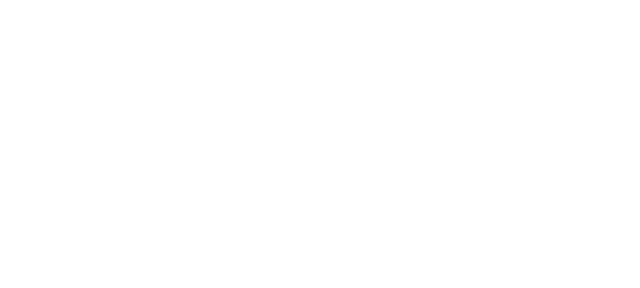
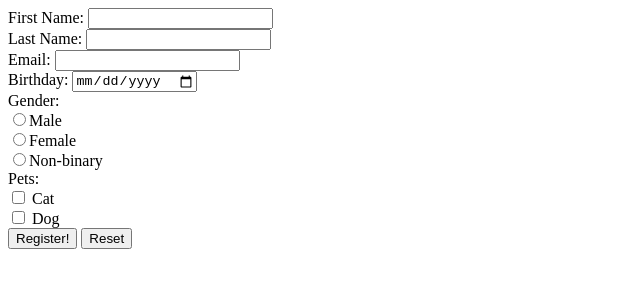
Before and after one commit to baconandchips/WebpageAdventures, a plain HTML site: page register.html in a window 1280 px wide. Shown: the whole page, without its empty margins (0-640 px from the left). Drawn offline with Linux system fonts and the light colour scheme.

Commit message:
added forms

```diff
--- a/register.html
+++ b/register.html
@@ -1,9 +1,23 @@
 <!DOCTYPE html>
 <html>
 <head>
-	<title></title>
+	<title>Register</title>
 </head>
 <body>
-
+	<form>
+		First Name: <input type="text"><br>
+		Last Name: <input type="text"><br>
+		Email: <input type="email" required><br>
+		Birthday: <input type="date"><br>
+		Gender:<br>
+		<input type="radio" name="gender">Male<br>
+		<input type="radio" name="gender">Female<br>
+		<input type="radio" name="gender">Non-binary<br>
+		Pets:<br>
+		<input type="checkbox"> Cat<br>
+		<input type="checkbox"> Dog<br>
+		<input type="submit" value="Register!">
+		<input type="reset">
+	</form>
 </body>
 </html>
```
Also changed, not shown: index.html (+2 -1 lines).
